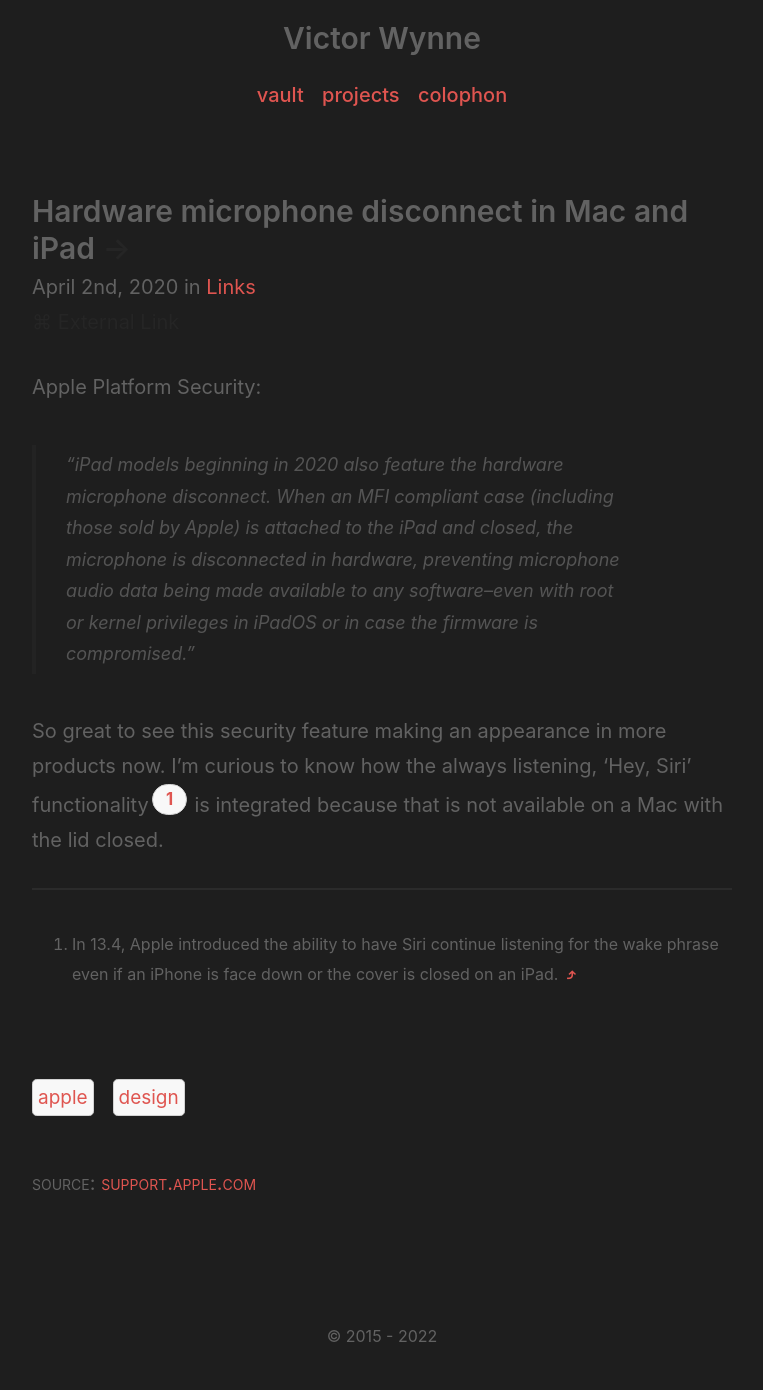
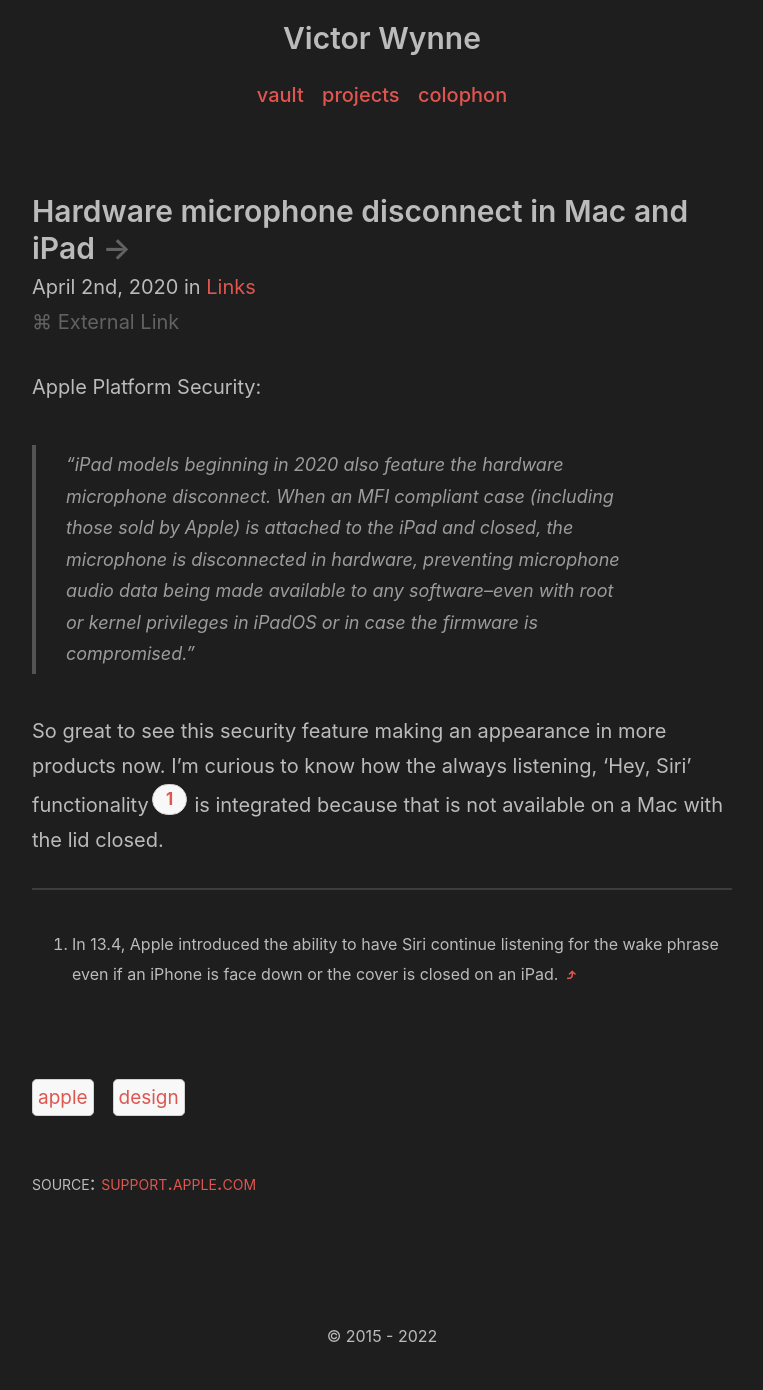
Before and after one commit to wertercatt/tooters, a Jekyll site: the page built from _posts/2020-04-03-hardware-microphone-disconnect-in-mac-and-ipad.md, in a window 1280 px wide. Shown: the whole page, without its empty margins (258-1021 px from the left). Built offline with Jekyll 4.4.1, drawn with Linux system fonts in a browser that asks for light colours.

Commit message:
Update _variables.scss

```diff
--- a/_sass/_variables.scss
+++ b/_sass/_variables.scss
@@ -1,13 +1,13 @@
 // Color scheme settings for the Reader theme light and dark mode
 $color: #df5550;
-$accent: #252525;
+$accent: #626262;
 $light-scheme-color: #df5550;
-$light-scheme-accent: #252525;
+$light-scheme-accent: #626262;
 
 $bg: #1e1e1e;
-$text: #626262;
+$text: #bbbbbb;
 $light-scheme-bg: #1e1e1e;
-$light-scheme-text: #626262;
+$light-scheme-text: #bbbbbb;
 
 $code-inline: #ffffff;
 $code-inline-bg: rgba(33, 34, 40, 1);
```
